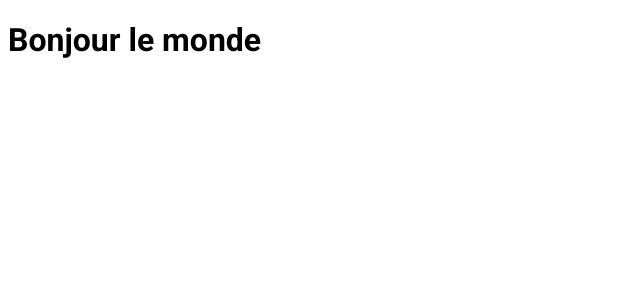
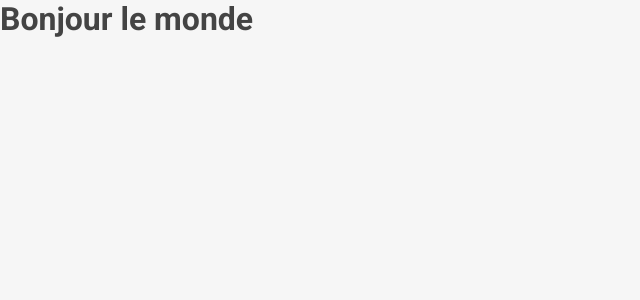
Before and after one commit to Potoff/boutique-vue, a Vue app: page / in a window 1280 px wide. Shown: the top 300 px of the page, without its empty margins (0-640 px from the left). Built offline with nearby package versions, Linux system fonts and the light colour scheme.

Commit message:
add style variables using sass

```diff
--- a/src/App.vue
+++ b/src/App.vue
@@ -3,7 +3,7 @@
 </script>
 
 <template>
-<h1>Bonjour le monde</h1>
+<h1 class="">Bonjour le monde</h1>
 </template>
 
 <style lang="scss">
--- a/src/assets/base.scss
+++ b/src/assets/base.scss
@@ -1,7 +1,107 @@
 :root {
+  --primary-1 : #2ecc71;
+  --primary-2 : #27ae60;
+  --danger-1:#e74c3c;
+  --danger-2:#c0392b;
+  --sucess-1: #1abc9c;
+  --sucess-2:#16a085;
+  --text-color: #444;
+  --text-primary-color: #ffffff;
+  --white: #fff;
+  --gray-1:#f6f6f6;
+  --gray-2: #ddd;
+
   --font-family: 'Roboto', sans-serif;
+
+  --border: 1px solid var(--gray-2);
+  --border-radius: 4px;
+
+}
+
+// restet
+
+* {
+  box-sizing: border-box;
+}
+
+h1,h2,h3,h4 {
+  margin: 0;
+}
+
+ul {
+  list-style: none;
+  padding: 0;
+}
+
+img {
+  max-width: 100%;
+  height: auto;
+}
+
+a {
+  color: var(--text-color);
+  text-decoration: none;
 }
 
 body {
   font-family: var(--font-family);
+  padding: 0;
+  margin: 0;
+  color: var(--text-color);
+  background-color: var(--gray-1);
+  min-height: 100vh;
 }
+
+// flex
+
+.d-flex {
+  display: flex;
+}
+
+.flex-row{
+  flex-direction: row;
+}
+
+.flex-column{
+  flex-direction: column;
+}
+
+.justify-content{
+  justify-content: center;
+}
+
+.align-items {
+  align-items: center;
+}
+
+.flex-fill {
+  flex: 1 1 auto;
+}
+
+// Padding
+
+.p-10 {
+  padding: 10px;
+}
+
+.p-20 {
+  padding: 20px;
+}
+
+.p-30 {
+  padding: 30px;
+}
+
+// Margin
+
+.m-10 {
+  margin: 10px;
+}
+
+.m-20 {
+  margin: 20px;
+}
+
+.m-30 {
+  margin: 30px;
+}
--- /dev/null
+++ b/src/assets/debug.scss
@@ -0,0 +1,19 @@
+.b1 {
+    background-color: red;
+}
+
+.b2 {
+    background-color: blue;
+}
+
+.b3 {
+    background-color: green;
+}
+
+.b4 {
+    background-color: yellow;
+}
+
+.b5 {
+    background-color: orange;
+}
--- a/src/assets/main.scss
+++ b/src/assets/main.scss
@@ -1 +1,2 @@
 @import './base.scss';
+@import './debug.scss';
--- a/tsconfig.app.json
+++ b/tsconfig.app.json
@@ -3,6 +3,7 @@
   "include": ["env.d.ts", "src/**/*", "src/**/*.vue"],
   "exclude": ["src/**/__tests__/*"],
   "compilerOptions": {
+    "moduleResolution": "node",
     "composite": true,
     "baseUrl": ".",
     "paths": {
--- a/tsconfig.node.json
+++ b/tsconfig.node.json
@@ -5,7 +5,7 @@
     "vitest.config.*",
     "cypress.config.*",
     "nightwatch.conf.*",
-    "playwright.config.*",
+    "playwright.config.*"
   ],
   "compilerOptions": {
     "composite": true,
```
Also changed, not shown: 1 other file (tests, documents, lock files or other folders).
